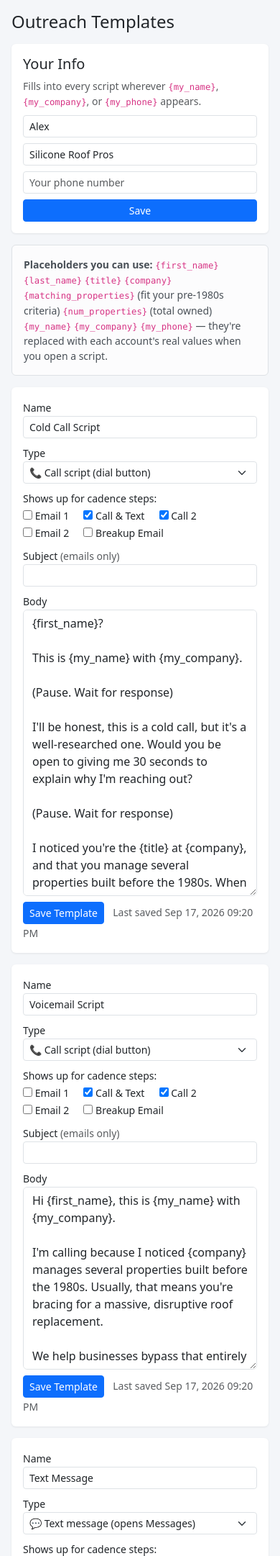
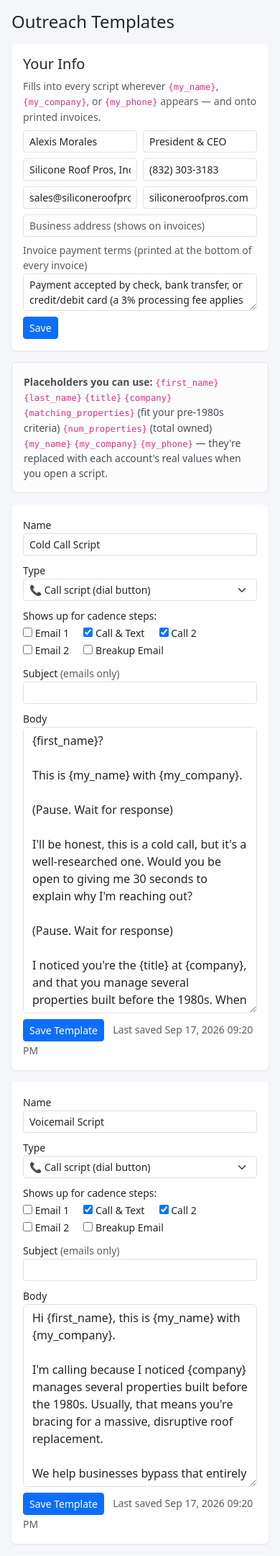
Before and after one commit to morales451/CRM, a Flask app: page /templates in a window 390 px wide. Shown: the part 56-2218 px from the top of the page at 72% size. Run offline with Flask 3, Linux system fonts and the light colour scheme; data comes from the database, SQL or seed files in the repository; some libraries are stand-ins or nearby versions.

Commit message:
Add branded printable invoices using siliconeroofpros.com identity
- Print view per invoice: company logo, brand colors (#0088df /
  #1a1a2e), From block (name, title, company, phone, email, website,
  address), Bill To from the account (with address parsed from
  imported notes), description/amount table, total box, PAID and
  OVERDUE stamps, and payment terms footer; print CSS for clean
  print / save-as-PDF from the browser
- Business identity settings (title, email, website, address, invoice
  terms) editable on the Templates page, seeded from the website and
  the standard SRP contract payment terms
- Settings save only touches submitted fields so partial forms can't
  wipe values
- Print button on each invoice row in the project view

Co-Authored-By: Claude Fable 5 <noreply@anthropic.com>
Claude-Session: https://claude.ai/code/session_0177CUNwvCFS931rm2bHLnPP

```diff
--- a/app.py
+++ b/app.py
@@ -664,6 +664,39 @@ def invoice_status(invoice_id):
                     or url_for("project_detail", project_id=inv["project_id"]))
 
 
+def _address_from_notes(notes):
+    """Pull the 'Address: ...' line that imports write into account notes."""
+    for line in (notes or "").splitlines():
+        if line.strip().lower().startswith("address:"):
+            return line.split(":", 1)[1].strip()
+    return ""
+
+
+@app.route("/invoices/<int:invoice_id>/print")
+def print_invoice(invoice_id):
+    """Branded, printable invoice (print or save as PDF from the browser)."""
+    conn = get_db()
+    try:
+        inv = conn.execute(
+            """SELECT i.*, p.name AS project_name, p.account_id
+               FROM invoices i JOIN projects p ON p.id = i.project_id
+               WHERE i.id = ?""", (invoice_id,)).fetchone()
+        if inv is None:
+            from flask import abort
+            abort(404)
+        acct = conn.execute("SELECT * FROM accounts WHERE id = ?",
+                            (inv["account_id"],)).fetchone()
+        settings = _get_settings(conn)
+    finally:
+        conn.close()
+    overdue = (inv["status"] == "Sent" and inv["due_date"]
+               and inv["due_date"] < today_iso())
+    return render_template("invoice_print.html", inv=inv, account=acct,
+                           settings=settings, overdue=overdue,
+                           bill_address=_address_from_notes(acct["notes"]),
+                           number=inv["invoice_number"] or f"INV-{inv['id']:04d}")
+
+
 @app.route("/invoices/<int:invoice_id>/delete", methods=["POST"])
 def delete_invoice(invoice_id):
     conn = get_db()
@@ -1077,11 +1110,13 @@ def save_template(template_id):
 def save_settings():
     conn = get_db()
     try:
-        for key in ("my_name", "my_company", "my_phone"):
-            conn.execute(
-                "INSERT INTO settings (key, value) VALUES (?,?) "
-                "ON CONFLICT(key) DO UPDATE SET value=excluded.value",
-                (key, request.form.get(key, "").strip()))
+        for key in ("my_name", "my_title", "my_company", "my_phone", "my_email",
+                    "my_website", "my_address", "invoice_terms"):
+            if key in request.form:  # only touch submitted fields
+                conn.execute(
+                    "INSERT INTO settings (key, value) VALUES (?,?) "
+                    "ON CONFLICT(key) DO UPDATE SET value=excluded.value",
+                    (key, request.form.get(key, "").strip()))
         conn.commit()
     finally:
         conn.close()
--- a/db.py
+++ b/db.py
@@ -212,9 +212,22 @@ def get_db() -> sqlite3.Connection:
 # Placeholders: {first_name} {last_name} {title} {company} {num_properties}
 #               {matching_properties} {my_name} {my_company} {my_phone}
 DEFAULT_SETTINGS = {
-    "my_name": "Alex",
-    "my_company": "Silicone Roof Pros",
-    "my_phone": "",
+    "my_name": "Alexis Morales",
+    "my_title": "President & CEO",
+    "my_company": "Silicone Roof Pros, Inc.",
+    "my_phone": "(832) 303-3183",
+    "my_email": "sales@siliconeroofpros.com",
+    "my_website": "siliconeroofpros.com",
+    "my_address": "",
+    # Shown at the bottom of printed invoices; drawn from the standard
+    # SRP contract payment terms. Editable on the Templates page.
+    "invoice_terms": (
+        "Payment accepted by check, bank transfer, or credit/debit card "
+        "(a 3% processing fee applies to credit and debit card transactions). "
+        "Invoices not paid within the specified term are subject to a late fee "
+        "of 1.5% per month (18% per annum) on the outstanding balance. "
+        "Upon receipt of payment, a conditional lien waiver will be provided; "
+        "a final unconditional lien waiver follows final payment."),
 }
 
 SEED_TEMPLATES = [
--- a/templates/project_detail.html
+++ b/templates/project_detail.html
@@ -130,6 +130,8 @@
               </td>
               <td class="small {{ 'overdue' if overdue }}">{{ i.due_date|d if i.due_date else '—' }}</td>
               <td class="text-end text-nowrap">
+                <a href="{{ url_for('print_invoice', invoice_id=i.id) }}" target="_blank"
+                   class="btn btn-sm btn-outline-secondary" title="Printable invoice">🖨</a>
                 {% if i.status == 'Draft' %}
                 <form method="post" action="{{ url_for('invoice_status', invoice_id=i.id) }}" class="d-inline">
                   <input type="hidden" name="status" value="Sent">
--- a/templates/templates.html
+++ b/templates/templates.html
@@ -5,12 +5,20 @@
 
 <div class="card p-3 mb-3">
   <h5>Your Info</h5>
-  <p class="small text-muted mb-2">Fills into every script wherever <code>{my_name}</code>, <code>{my_company}</code>, or <code>{my_phone}</code> appears.</p>
+  <p class="small text-muted mb-2">Fills into every script wherever <code>{my_name}</code>, <code>{my_company}</code>, or <code>{my_phone}</code> appears — and onto printed invoices.</p>
   <form method="post" action="{{ url_for('save_settings') }}" class="row g-2">
-    <div class="col-12 col-md-4"><input name="my_name" class="form-control form-control-sm" placeholder="Your name" value="{{ settings.get('my_name', '') }}"></div>
-    <div class="col-12 col-md-4"><input name="my_company" class="form-control form-control-sm" placeholder="Your company" value="{{ settings.get('my_company', '') }}"></div>
-    <div class="col-12 col-md-3"><input name="my_phone" type="tel" class="form-control form-control-sm" placeholder="Your phone number" value="{{ settings.get('my_phone', '') }}"></div>
-    <div class="col-12 col-md-1"><button class="btn btn-sm btn-primary w-100">Save</button></div>
+    <div class="col-6 col-md-3"><input name="my_name" class="form-control form-control-sm" placeholder="Your name" value="{{ settings.get('my_name', '') }}"></div>
+    <div class="col-6 col-md-3"><input name="my_title" class="form-control form-control-sm" placeholder="Your title" value="{{ settings.get('my_title', '') }}"></div>
+    <div class="col-6 col-md-3"><input name="my_company" class="form-control form-control-sm" placeholder="Company (legal name)" value="{{ settings.get('my_company', '') }}"></div>
+    <div class="col-6 col-md-3"><input name="my_phone" type="tel" class="form-control form-control-sm" placeholder="Phone" value="{{ settings.get('my_phone', '') }}"></div>
+    <div class="col-6 col-md-4"><input name="my_email" type="email" class="form-control form-control-sm" placeholder="Email" value="{{ settings.get('my_email', '') }}"></div>
+    <div class="col-6 col-md-3"><input name="my_website" class="form-control form-control-sm" placeholder="Website" value="{{ settings.get('my_website', '') }}"></div>
+    <div class="col-12 col-md-5"><input name="my_address" class="form-control form-control-sm" placeholder="Business address (shows on invoices)" value="{{ settings.get('my_address', '') }}"></div>
+    <div class="col-12">
+      <label class="form-label small mb-0 text-muted">Invoice payment terms (printed at the bottom of every invoice)</label>
+      <textarea name="invoice_terms" rows="2" class="form-control form-control-sm">{{ settings.get('invoice_terms', '') }}</textarea>
+    </div>
+    <div class="col-12"><button class="btn btn-sm btn-primary">Save</button></div>
   </form>
 </div>
 
```
Also changed, not shown: templates/invoice_print.html (added, +134 -0 lines), tests/test_crm.py (+34 -2 lines), static/brand-logo.png (added).
